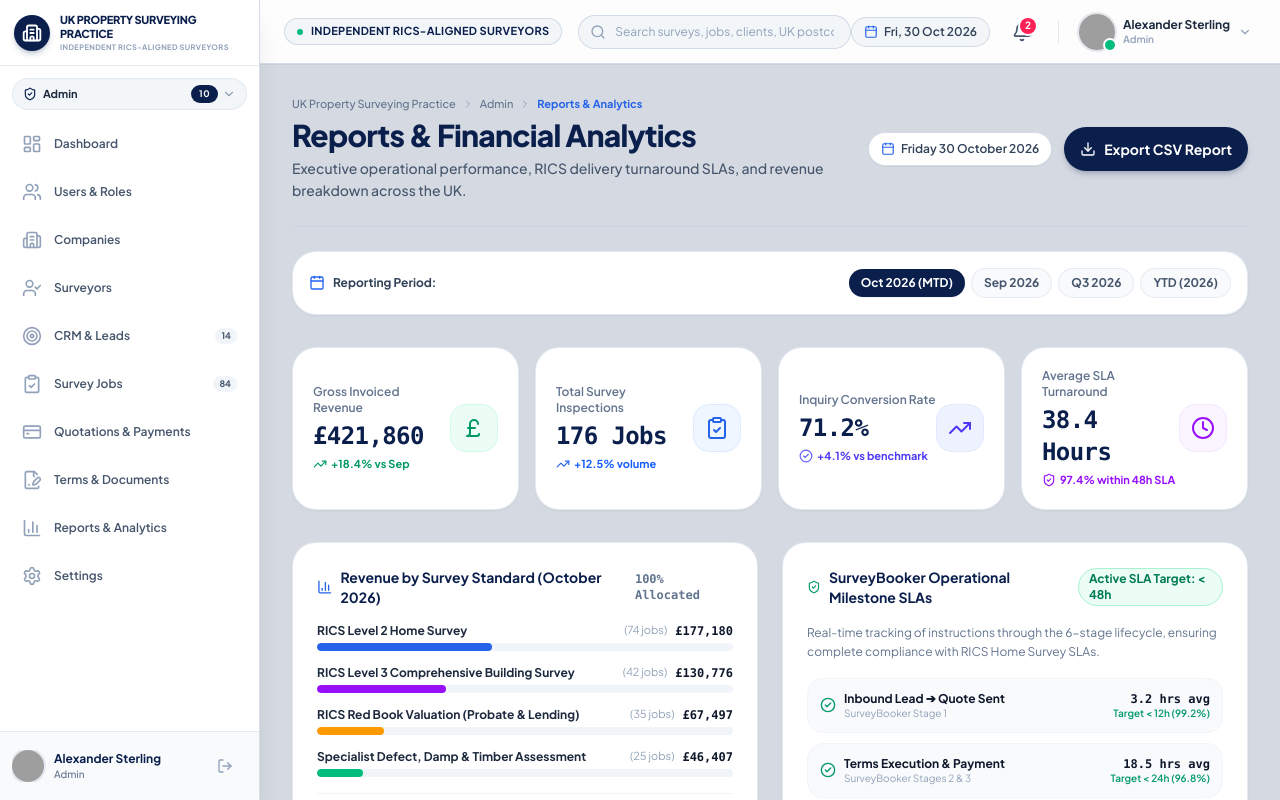
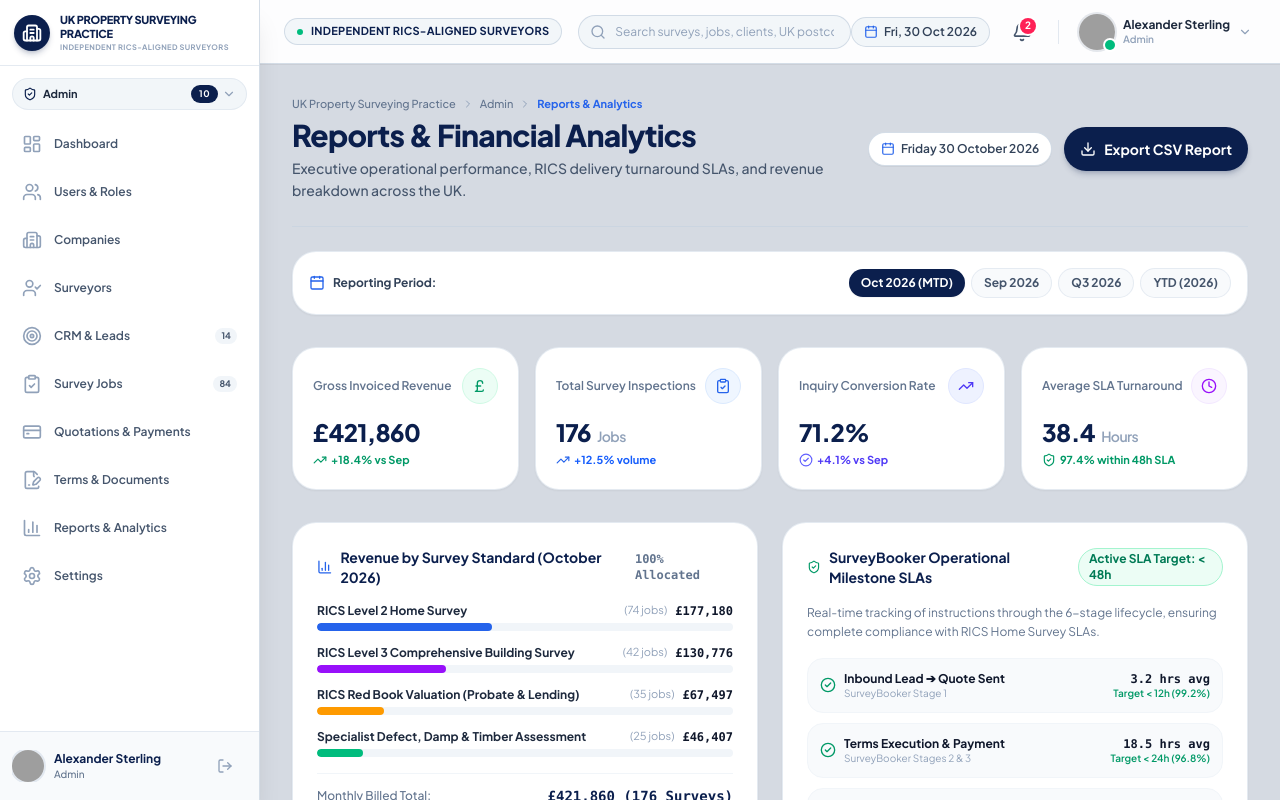
Before and after one commit to AKRITIKUSHWAHA/properitygroup, a React (Vite) app: page /admin/report in a window 1280 px wide. Shown: the top 800 px of the page. Built offline with nearby package versions, Linux system fonts and the light colour scheme; grey boxes are pictures that could not be loaded; a web font is replaced by a local one.

Commit message:
fix(reports): polish KPI cards typography, single-line labels, and balanced units

```diff
--- a/src/pages/admin/AdminReportsPage.jsx
+++ b/src/pages/admin/AdminReportsPage.jsx
@@ -116,45 +116,53 @@ export const AdminReportsPage = () => {
         return {
           revenue: '£356,200',
           revChange: '+11.2% vs Aug',
-          surveys: '156 Jobs',
-          survChange: '+9.4%',
+          surveysCount: '156',
+          surveysUnit: 'Jobs',
+          survChange: '+9.4% volume',
           conversion: '68.5%',
-          convChange: '+2.8%',
-          sla: '39.2 Hours',
-          slaNote: '96.8% on-time',
+          convChange: '+2.8% vs Aug',
+          slaCount: '39.2',
+          slaUnit: 'Hours',
+          slaNote: '96.8% within 48h SLA',
         };
       case 'Q3 2026':
         return {
           revenue: '£1,048,900',
           revChange: '+15.7% vs Q2',
-          surveys: '452 Jobs',
-          survChange: '+14.1%',
+          surveysCount: '452',
+          surveysUnit: 'Jobs',
+          survChange: '+14.1% volume',
           conversion: '70.4%',
-          convChange: '+3.5%',
-          sla: '38.8 Hours',
-          slaNote: '97.1% on-time',
+          convChange: '+3.5% vs Q2',
+          slaCount: '38.8',
+          slaUnit: 'Hours',
+          slaNote: '97.1% within 48h SLA',
         };
       case 'YTD 2026':
         return {
           revenue: '£3,418,600',
           revChange: '+22.4% vs 2025',
-          surveys: '1,492 Jobs',
-          survChange: '+18.6%',
+          surveysCount: '1,492',
+          surveysUnit: 'Jobs',
+          survChange: '+18.6% volume',
           conversion: '71.8%',
-          convChange: '+4.5%',
-          sla: '38.5 Hours',
-          slaNote: '97.2% on-time',
+          convChange: '+4.5% vs 2025',
+          slaCount: '38.5',
+          slaUnit: 'Hours',
+          slaNote: '97.2% within 48h SLA',
         };
       case 'October 2026':
       default:
         return {
           revenue: '£421,860',
           revChange: '+18.4% vs Sep',
-          surveys: '176 Jobs',
-          survChange: '+12.5%',
+          surveysCount: '176',
+          surveysUnit: 'Jobs',
+          survChange: '+12.5% volume',
           conversion: '71.2%',
-          convChange: '+4.1%',
-          sla: '38.4 Hours',
+          convChange: '+4.1% vs Sep',
+          slaCount: '38.4',
+          slaUnit: 'Hours',
           slaNote: '97.4% within 48h SLA',
         };
     }
@@ -430,78 +438,84 @@ export const AdminReportsPage = () => {
       {/* 4 TOP EXECUTIVE KPI METRIC CARDS */}
       <div className="grid grid-cols-1 sm:grid-cols-2 lg:grid-cols-4 gap-4">
         {/* KPI 1 */}
-        <div className="bg-white p-5 rounded-3xl border border-slate-200/90 shadow-xs flex items-center justify-between">
+        <div className="bg-white p-5 rounded-3xl border border-slate-200/90 shadow-xs flex flex-col justify-between">
+          <div className="flex items-center justify-between text-slate-500 mb-3">
+            <span className="text-xs font-semibold">Gross Invoiced Revenue</span>
+            <div className="w-9 h-9 rounded-xl bg-emerald-50 border border-emerald-100 flex items-center justify-center text-emerald-600 shrink-0">
+              <PoundSterling className="w-4 h-4" />
+            </div>
+          </div>
           <div>
-            <span className="text-xs font-semibold text-slate-500 block mb-1">
-              Gross Invoiced Revenue
-            </span>
-            <div className="text-2xl font-black text-[#0B1F4D] tracking-tight font-mono">
+            <div className="text-2xl font-black text-[#0B1F4D] tracking-tight">
               {kpiData.revenue}
             </div>
             <div className="text-[11px] font-bold text-emerald-600 flex items-center gap-1 mt-1">
-              <TrendingUp className="w-3.5 h-3.5" />
+              <TrendingUp className="w-3.5 h-3.5 shrink-0" />
               <span>{kpiData.revChange}</span>
             </div>
-          </div>
-          <div className="w-12 h-12 rounded-2xl bg-emerald-50 border border-emerald-100 flex items-center justify-center text-emerald-600 shrink-0">
-            <PoundSterling className="w-6 h-6" />
           </div>
         </div>
 
         {/* KPI 2 */}
-        <div className="bg-white p-5 rounded-3xl border border-slate-200/90 shadow-xs flex items-center justify-between">
+        <div className="bg-white p-5 rounded-3xl border border-slate-200/90 shadow-xs flex flex-col justify-between">
+          <div className="flex items-center justify-between text-slate-500 mb-3">
+            <span className="text-xs font-semibold">Total Survey Inspections</span>
+            <div className="w-9 h-9 rounded-xl bg-blue-50 border border-blue-100 flex items-center justify-center text-[#2563EB] shrink-0">
+              <ClipboardCheck className="w-4 h-4" />
+            </div>
+          </div>
           <div>
-            <span className="text-xs font-semibold text-slate-500 block mb-1">
-              Total Survey Inspections
-            </span>
-            <div className="text-2xl font-black text-[#0B1F4D] tracking-tight font-mono">
-              {kpiData.surveys}
+            <div className="text-2xl font-black text-[#0B1F4D] tracking-tight flex items-baseline gap-1.5">
+              <span>{kpiData.surveysCount}</span>
+              <span className="text-sm font-semibold text-slate-400">
+                {kpiData.surveysUnit}
+              </span>
             </div>
             <div className="text-[11px] font-bold text-blue-600 flex items-center gap-1 mt-1">
-              <TrendingUp className="w-3.5 h-3.5 text-[#2563EB]" />
-              <span>{kpiData.survChange} volume</span>
+              <TrendingUp className="w-3.5 h-3.5 text-[#2563EB] shrink-0" />
+              <span>{kpiData.survChange}</span>
             </div>
-          </div>
-          <div className="w-12 h-12 rounded-2xl bg-blue-50 border border-blue-100 flex items-center justify-center text-[#2563EB] shrink-0">
-            <ClipboardCheck className="w-6 h-6" />
           </div>
         </div>
 
         {/* KPI 3 */}
-        <div className="bg-white p-5 rounded-3xl border border-slate-200/90 shadow-xs flex items-center justify-between">
+        <div className="bg-white p-5 rounded-3xl border border-slate-200/90 shadow-xs flex flex-col justify-between">
+          <div className="flex items-center justify-between text-slate-500 mb-3">
+            <span className="text-xs font-semibold">Inquiry Conversion Rate</span>
+            <div className="w-9 h-9 rounded-xl bg-indigo-50 border border-indigo-100 flex items-center justify-center text-indigo-600 shrink-0">
+              <TrendingUp className="w-4 h-4" />
+            </div>
+          </div>
           <div>
-            <span className="text-xs font-semibold text-slate-500 block mb-1">
-              Inquiry Conversion Rate
-            </span>
-            <div className="text-2xl font-black text-[#0B1F4D] tracking-tight font-mono">
+            <div className="text-2xl font-black text-[#0B1F4D] tracking-tight">
               {kpiData.conversion}
             </div>
             <div className="text-[11px] font-bold text-indigo-600 flex items-center gap-1 mt-1">
-              <CheckCircle2 className="w-3.5 h-3.5 text-indigo-500" />
-              <span>{kpiData.convChange} vs benchmark</span>
+              <CheckCircle2 className="w-3.5 h-3.5 text-indigo-500 shrink-0" />
+              <span>{kpiData.convChange}</span>
             </div>
-          </div>
-          <div className="w-12 h-12 rounded-2xl bg-indigo-50 border border-indigo-100 flex items-center justify-center text-indigo-600 shrink-0">
-            <TrendingUp className="w-6 h-6" />
           </div>
         </div>
 
         {/* KPI 4 */}
-        <div className="bg-white p-5 rounded-3xl border border-slate-200/90 shadow-xs flex items-center justify-between">
+        <div className="bg-white p-5 rounded-3xl border border-slate-200/90 shadow-xs flex flex-col justify-between">
+          <div className="flex items-center justify-between text-slate-500 mb-3">
+            <span className="text-xs font-semibold">Average SLA Turnaround</span>
+            <div className="w-9 h-9 rounded-xl bg-purple-50 border border-purple-100 flex items-center justify-center text-purple-600 shrink-0">
+              <Clock className="w-4 h-4" />
+            </div>
+          </div>
           <div>
-            <span className="text-xs font-semibold text-slate-500 block mb-1">
-              Average SLA Turnaround
-            </span>
-            <div className="text-2xl font-black text-[#0B1F4D] tracking-tight font-mono">
-              {kpiData.sla}
+            <div className="text-2xl font-black text-[#0B1F4D] tracking-tight flex items-baseline gap-1.5">
+              <span>{kpiData.slaCount}</span>
+              <span className="text-sm font-semibold text-slate-400">
+                {kpiData.slaUnit}
+              </span>
             </div>
-            <div className="text-[11px] font-bold text-purple-600 flex items-center gap-1 mt-1">
-              <ShieldCheck className="w-3.5 h-3.5 text-purple-600" />
+            <div className="text-[11px] font-bold text-emerald-600 flex items-center gap-1 mt-1">
+              <ShieldCheck className="w-3.5 h-3.5 text-emerald-600 shrink-0" />
               <span>{kpiData.slaNote}</span>
             </div>
-          </div>
-          <div className="w-12 h-12 rounded-2xl bg-purple-50 border border-purple-100 flex items-center justify-center text-purple-600 shrink-0">
-            <Clock className="w-6 h-6" />
           </div>
         </div>
       </div>
```
